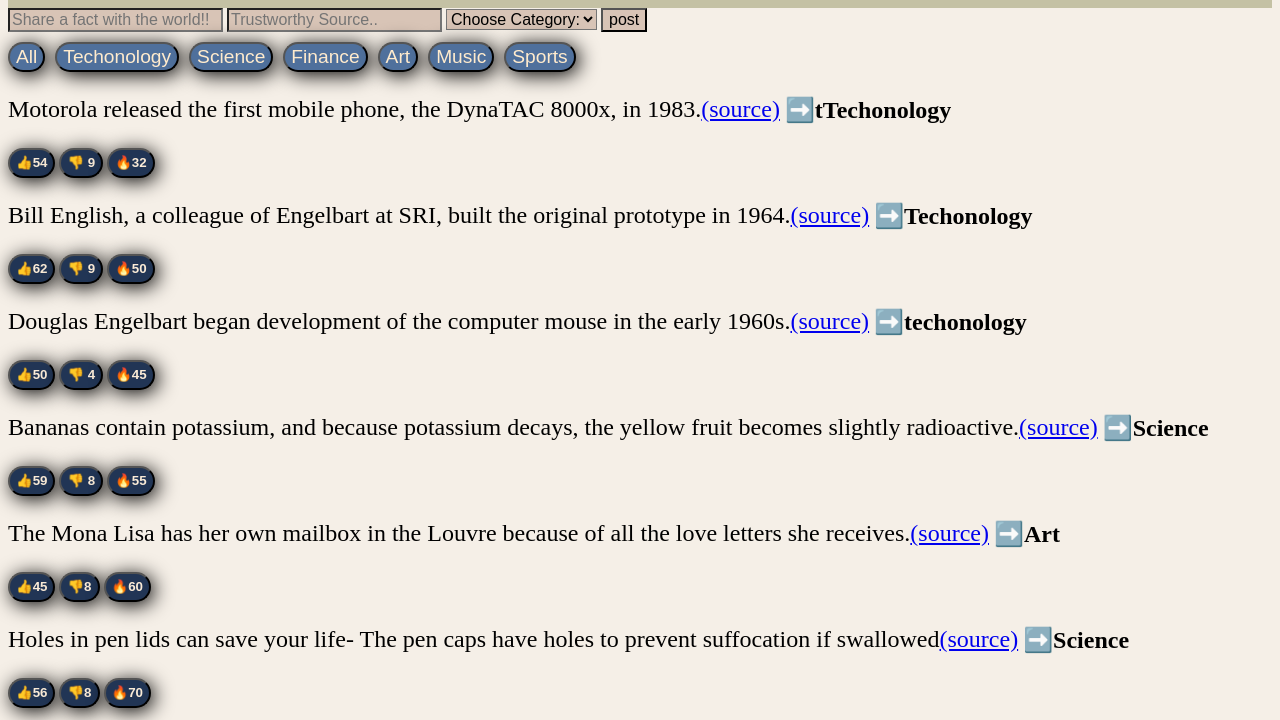
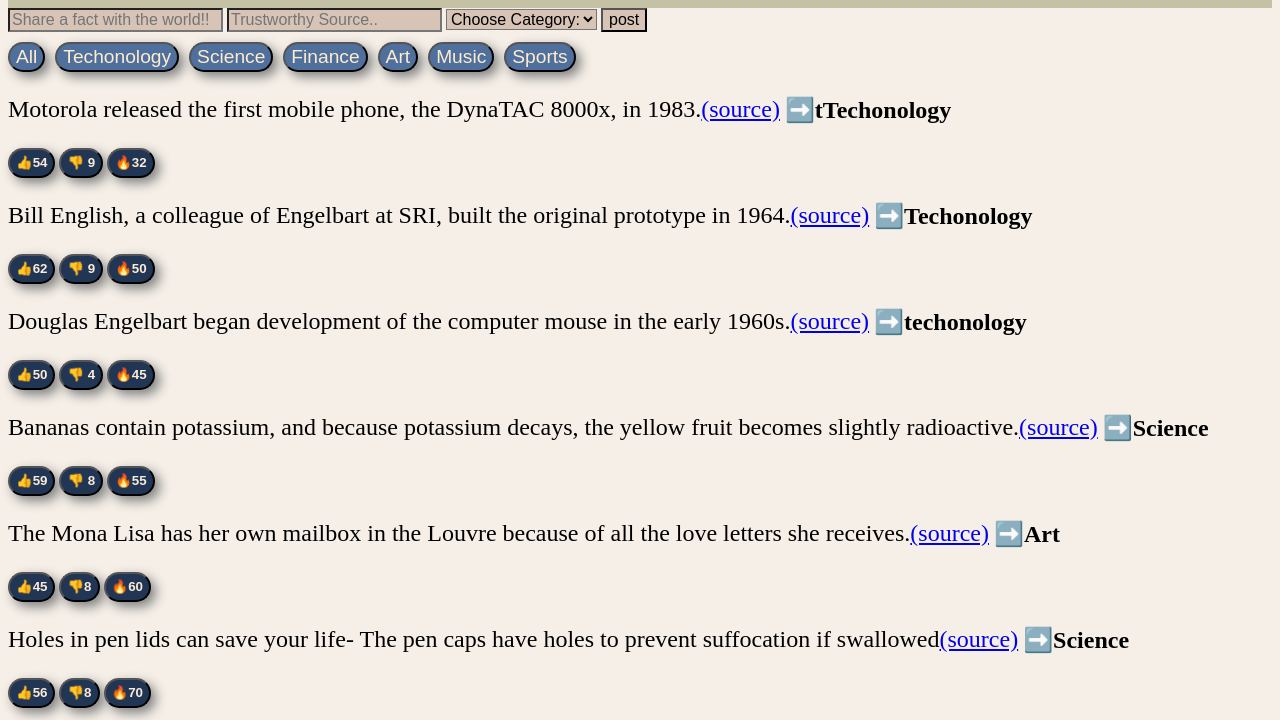
Before and after one commit to spdjky/fact, a plain HTML site: page index.html in a window 1280 px wide. Shown: the part 80-800 px from the top of the page. Drawn offline with Linux system fonts and the light colour scheme.

Commit message:
Update style.css

```diff
--- a/style.css
+++ b/style.css
@@ -36,7 +36,7 @@ body {
 .btn {
   border-radius: 15px;
   height: 30px;
-  box-shadow: 3px 3px 20px black ;
+  box-shadow: 5px 5px 12px grey ;
 }
 
 .like {
```
